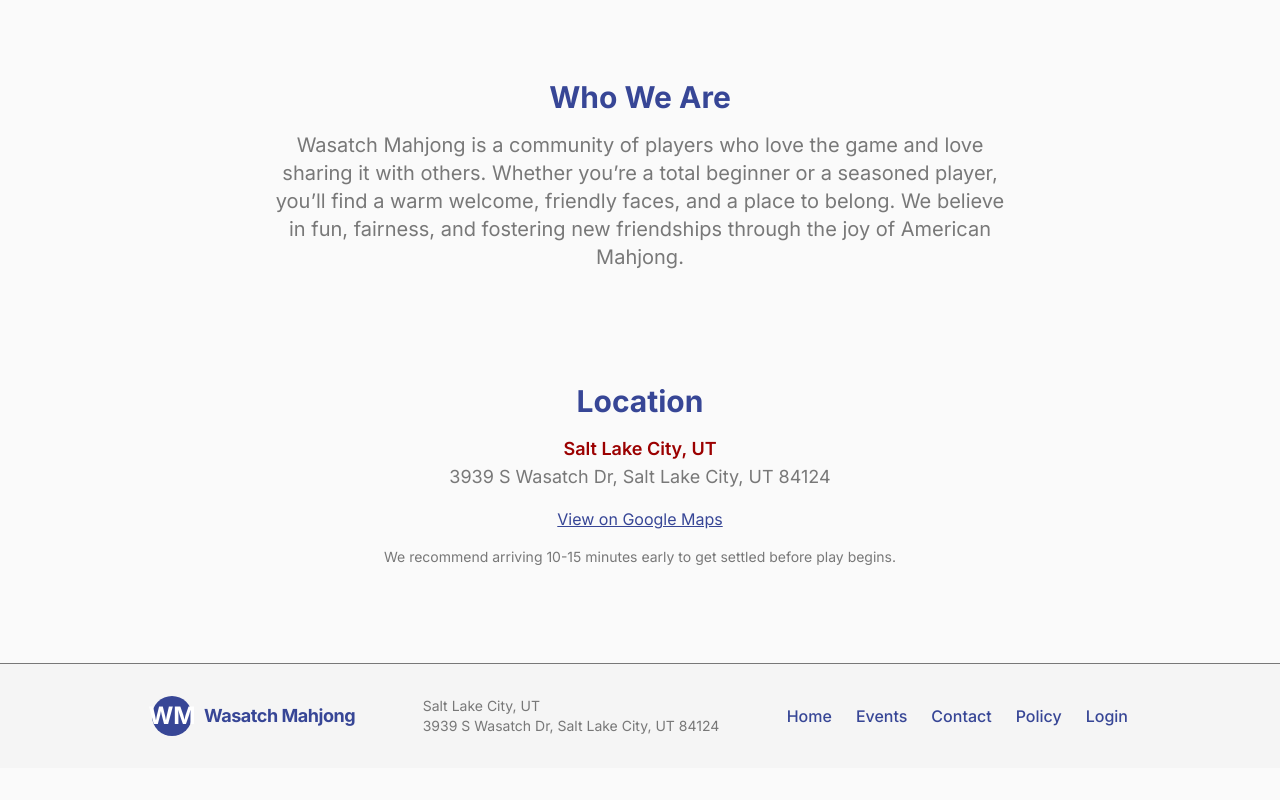
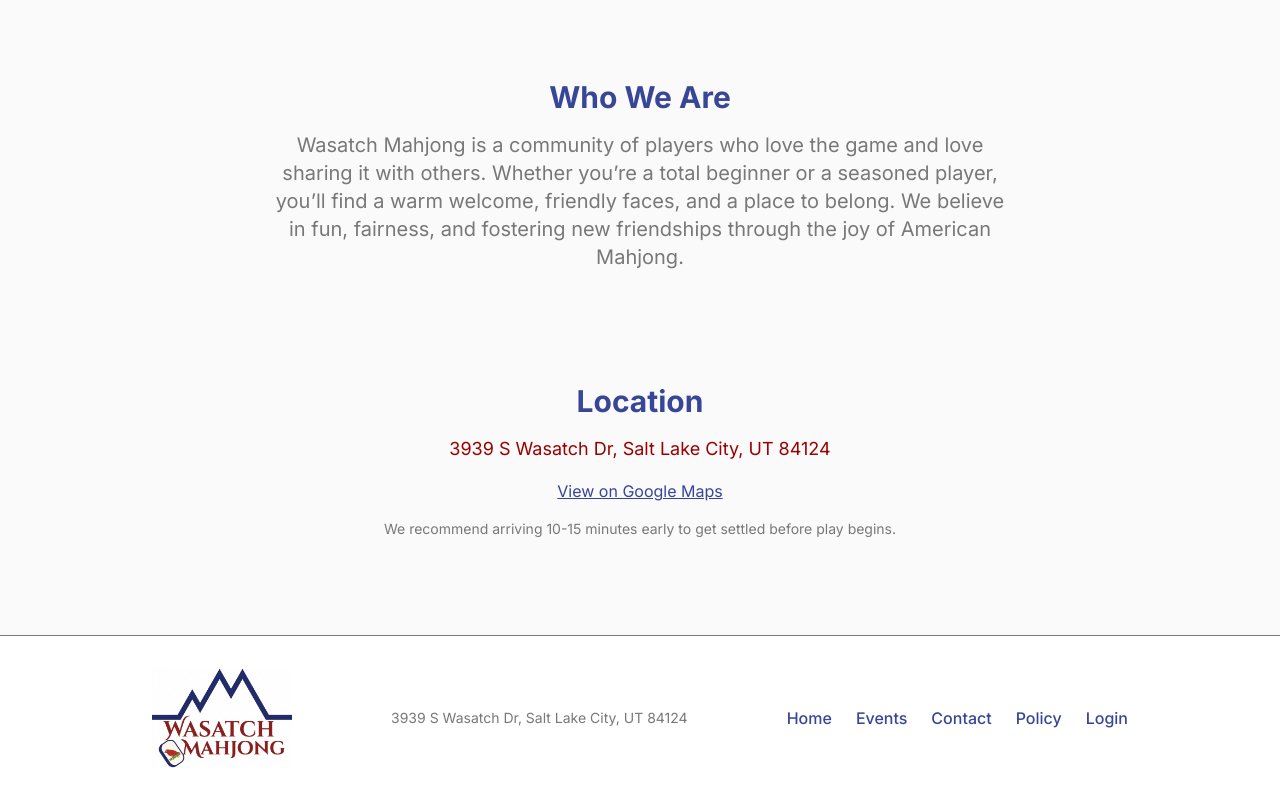
Before and after one commit to Churro1/wasatch-mahjong, a Next.js app: page / in a window 1280 px wide. Shown: the part 786-1586 px from the top of the page. Before the commit the page ends 1554 px from the top, so only its background shows below. Built offline with nearby package versions, Linux system fonts and the light colour scheme; no server answers.

Commit message:
some changes for deployment

```diff
--- a/app/api/checkout/cancel/route.ts
+++ b/app/api/checkout/cancel/route.ts
@@ -1,4 +1,5 @@
 import { NextRequest, NextResponse } from "next/server";
+import { getSiteOrigin } from "@/lib/siteUrl";
 import { getSupabaseAdmin } from "@/lib/supabaseAdmin";
 import { getStripe } from "@/lib/stripe";
 import { sendEmail } from "@/lib/sendEmail";
@@ -65,6 +66,7 @@ function buildCancellationEmailHtml(params: {
 
 export async function POST(req: NextRequest) {
   const supabaseAdmin = getSupabaseAdmin();
+  const siteOrigin = getSiteOrigin(req);
   const stripe = getStripe();
   const authorization = req.headers.get("authorization");
   const accessToken = authorization?.startsWith("Bearer ") ? authorization.slice(7) : null;
@@ -276,7 +278,7 @@ export async function POST(req: NextRequest) {
         event_date: event.event_date,
         spots_remaining: nextSpotsRemaining,
       },
-      origin: req.nextUrl.origin,
+      origin: siteOrigin,
     });
   } catch (waitlistError) {
     console.error("Failed to dispatch waitlist offers after cancellation", waitlistError);
--- a/app/api/checkout/create-session/route.ts
+++ b/app/api/checkout/create-session/route.ts
@@ -2,6 +2,7 @@ import { NextRequest, NextResponse } from "next/server";
 import Stripe from "stripe";
 import { getSupabaseAdmin } from "@/lib/supabaseAdmin";
 import { getStripe } from "@/lib/stripe";
+import { getSiteOrigin } from "@/lib/siteUrl";
 import { dispatchWaitlistOffersForEvent } from "@/lib/waitlist";
 
 type OrderRow = {
@@ -162,6 +163,7 @@ async function ensureEventStripePrice(params: {
 export async function POST(req: NextRequest) {
   const supabaseAdmin = getSupabaseAdmin();
   const stripe = getStripe();
+  const siteOrigin = getSiteOrigin(req);
   const authorization = req.headers.get("authorization");
   const accessToken = authorization?.startsWith("Bearer ") ? authorization.slice(7) : null;
 
@@ -233,7 +235,7 @@ export async function POST(req: NextRequest) {
         event_date: event.event_date,
         spots_remaining: event.spots_remaining,
       },
-      origin: req.nextUrl.origin,
+      origin: siteOrigin,
     });
   } catch (waitlistDispatchError) {
     return NextResponse.json(
@@ -307,8 +309,6 @@ export async function POST(req: NextRequest) {
 
   const orderCurrency = (order.currency || "usd").toLowerCase();
   const totalAmount = unitAmount * attendeeCount;
-  const origin = req.nextUrl.origin;
-
   let stripePriceId: string;
   try {
     stripePriceId = await ensureEventStripePrice({
@@ -327,13 +327,13 @@ export async function POST(req: NextRequest) {
 
   let session: Stripe.Checkout.Session;
   try {
-    const cancelUrl = `${origin}/cart?eventId=${encodeURIComponent(order.event_id)}${
+    const cancelUrl = `${siteOrigin}/cart?eventId=${encodeURIComponent(order.event_id)}${
       normalizedOfferToken ? `&offer=${encodeURIComponent(normalizedOfferToken)}` : ""
     }`;
 
     session = await stripe.checkout.sessions.create({
       mode: "payment",
-      success_url: `${origin}/success?session_id={CHECKOUT_SESSION_ID}`,
+      success_url: `${siteOrigin}/success?session_id={CHECKOUT_SESSION_ID}`,
       cancel_url: cancelUrl,
       customer_email: user.email || undefined,
       client_reference_id: order.id,
--- a/app/api/waitlist/join/route.ts
+++ b/app/api/waitlist/join/route.ts
@@ -1,5 +1,6 @@
 import { NextRequest, NextResponse } from "next/server";
 import { enforceRateLimit, getClientIp } from "@/lib/rateLimit";
+import { getSiteOrigin } from "@/lib/siteUrl";
 import { getSupabaseAdmin } from "@/lib/supabaseAdmin";
 import { dispatchWaitlistOffersForEvent, sendWaitlistJoinedEmail } from "@/lib/waitlist";
 
@@ -9,6 +10,7 @@ function isValidEmail(value: string) {
 
 export async function POST(req: NextRequest) {
   const supabaseAdmin = getSupabaseAdmin();
+  const siteOrigin = getSiteOrigin(req);
   const ip = getClientIp(req);
   const rateLimit = enforceRateLimit(`waitlist:${ip}`, 8, 60 * 60 * 1000);
 
@@ -98,7 +100,7 @@ export async function POST(req: NextRequest) {
     await dispatchWaitlistOffersForEvent({
       supabaseAdmin,
       event,
-      origin: req.nextUrl.origin,
+      origin: siteOrigin,
     });
   } catch (offerError) {
     console.error("Failed to dispatch waitlist offers after join", offerError);
--- a/app/api/waitlist/process/route.ts
+++ b/app/api/waitlist/process/route.ts
@@ -1,8 +1,10 @@
 import { NextRequest, NextResponse } from "next/server";
+import { getSiteOrigin } from "@/lib/siteUrl";
 import { getSupabaseAdmin } from "@/lib/supabaseAdmin";
 import { dispatchWaitlistOffersForEvent } from "@/lib/waitlist";
 
 export async function POST(req: NextRequest) {
+  const siteOrigin = getSiteOrigin(req);
   const configuredSecret = process.env.WAITLIST_CRON_SECRET;
   if (!configuredSecret) {
     return NextResponse.json({ error: "WAITLIST_CRON_SECRET is not configured." }, { status: 500 });
@@ -32,7 +34,7 @@ export async function POST(req: NextRequest) {
       const result = await dispatchWaitlistOffersForEvent({
         supabaseAdmin,
         event,
-        origin: req.nextUrl.origin,
+        origin: siteOrigin,
       });
       offeredCount += result.offered;
     } catch (dispatchError) {
--- a/app/page.tsx
+++ b/app/page.tsx
@@ -44,8 +44,7 @@ export default function Home() {
       {/* Location Section */}
       <section className="w-full max-w-3xl mx-auto py-12 px-4 text-center">
         <h2 className="font-serif text-2xl md:text-3xl font-bold text-[color:var(--wasatch-blue)] mb-4">Location</h2>
-        <p className="text-lg text-[color:var(--wasatch-gray)] font-sans mb-2">
-          <span className="font-semibold text-[color:var(--wasatch-red)]">Salt Lake City, UT</span><br />
+        <p className="text-lg text-[color:var(--wasatch-red)] font-sans mb-2">
           <span>3939 S Wasatch Dr, Salt Lake City, UT 84124</span>
         </p>
         <a
--- a/components/Footer.tsx
+++ b/components/Footer.tsx
@@ -1,6 +1,7 @@
 "use client";
 
 import Link from "next/link";
+import Image from "next/image";
 import { useEffect, useState } from "react";
 import { User } from "@supabase/supabase-js";
 import { supabase } from "@/lib/supabaseClient";
@@ -36,18 +37,21 @@ export function Footer() {
   }, []);
 
   return (
-    <footer className="w-full bg-[color:var(--wasatch-bg2)] border-t border-[color:var(--wasatch-gray)] mt-12">
+    <footer className="w-full bg-[color:white] border-t border-[color:var(--wasatch-gray)] mt-12">
       <div className="max-w-5xl mx-auto flex flex-col md:flex-row items-center justify-between py-8 px-6 gap-6 md:gap-0">
         {/* Logo and Name */}
-        <div className="flex items-center gap-3">
-          <div className="w-10 h-10 rounded-full bg-[color:var(--wasatch-blue)] flex items-center justify-center text-white font-serif text-2xl font-bold">
-            WM
-          </div>
-          <span className="font-serif text-lg font-bold text-[color:var(--wasatch-blue)] tracking-tight">Wasatch Mahjong</span>
-        </div>
+        <Link href="/" className="flex items-center gap-3 hover:opacity-80 transition">
+          <Image
+            src="/WM_logo.png"
+            alt="Wasatch Mahjong logo"
+            width={140}
+            height={100}
+            priority
+          />
+          {/* <span className="font-serif text-xl font-bold text-[color:var(--wasatch-blue)] tracking-tight">Wasatch Mahjong</span> */}
+        </Link>
         {/* Address */}
         <div className="text-center md:text-left text-[color:var(--wasatch-gray)] text-sm">
-          Salt Lake City, UT<br />
           3939 S Wasatch Dr, Salt Lake City, UT 84124
         </div>
         {/* Helpful Links */}
--- /dev/null
+++ b/lib/siteUrl.ts
@@ -0,0 +1,40 @@
+import { NextRequest } from "next/server";
+
+function toOrigin(value: string | undefined | null): string | null {
+  if (!value) {
+    return null;
+  }
+
+  const trimmed = value.trim();
+  if (!trimmed) {
+    return null;
+  }
+
+  const withProtocol = /^https?:\/\//i.test(trimmed) ? trimmed : `https://${trimmed}`;
+
+  try {
+    return new URL(withProtocol).origin;
+  } catch {
+    return null;
+  }
+}
+
+export function getSiteOrigin(req: NextRequest): string {
+  const configuredOrigin =
+    toOrigin(process.env.NEXT_PUBLIC_SITE_URL) ||
+    toOrigin(process.env.SITE_URL) ||
+    toOrigin(process.env.RENDER_EXTERNAL_URL);
+
+  if (configuredOrigin) {
+    return configuredOrigin;
+  }
+
+  const forwardedHost = req.headers.get("x-forwarded-host")?.split(",")[0]?.trim();
+  const forwardedProto = req.headers.get("x-forwarded-proto")?.split(",")[0]?.trim() || "https";
+
+  if (forwardedHost) {
+    return `${forwardedProto}://${forwardedHost}`;
+  }
+
+  return req.nextUrl.origin;
+}
```
Also changed, not shown: 1 other file (tests, documents, lock files or other folders).
